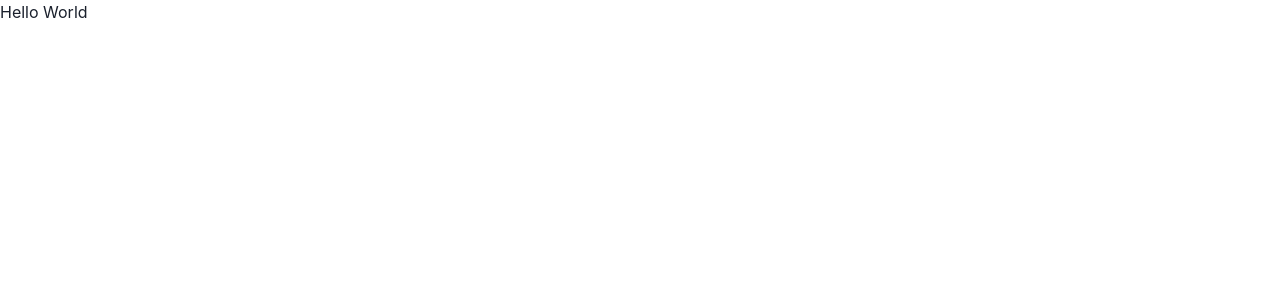
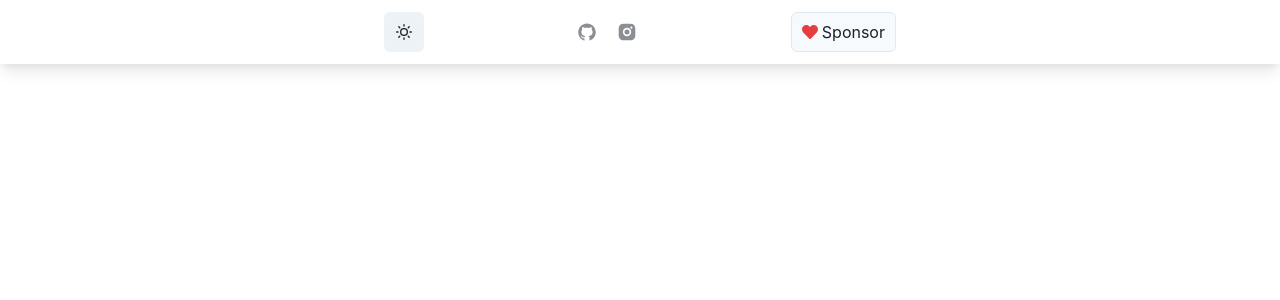
Before and after one commit to BrunoAndradeF/mi-aumor-web, a Next.js app: page / in a window 1280 px wide. Shown: the top 300 px of the page. Built offline with nearby package versions, Linux system fonts and the light colour scheme.

Commit message:
#1 - componente header

```diff
--- a/next.config.js
+++ b/next.config.js
@@ -2,6 +2,13 @@
 const nextConfig = {
   reactStrictMode: true,
   swcMinify: true,
+  webpack(config) {
+    config.module.rules.push({
+      test: /\.svg$/,
+      use: [{ loader: '@svgr/webpack', options: { icon: true } }],
+    });
+    return config;
+  },
 };
 
 module.exports = nextConfig;
--- a/package.json
+++ b/package.json
@@ -9,16 +9,20 @@
     "lint": "next lint"
   },
   "dependencies": {
+    "@chakra-ui/icons": "^2.0.11",
     "@chakra-ui/react": "^2.3.5",
+    "@chakra-ui/utils": "^2.0.11",
     "@emotion/react": "^11",
     "@emotion/styled": "^11",
     "framer-motion": "^6",
     "next": "12.3.1",
     "react": "18.2.0",
     "react-dom": "18.2.0",
+    "react-icons": "^4.4.0",
     "sass": "^1.55.0"
   },
   "devDependencies": {
+    "@svgr/webpack": "^6.4.0",
     "@types/node": "18.8.3",
     "@types/react": "18.0.21",
     "@types/react-dom": "18.0.6",
--- /dev/null
+++ b/src/components/common/navigation-header/navigation-header.module.scss
@@ -0,0 +1,9 @@
+.github {
+  min-width: 20px;
+  min-height: 20px;
+}
+
+.instagram {
+  min-width: 20px;
+  min-height: 20px;
+}
--- /dev/null
+++ b/src/components/common/navigation-header/navigation-header.tsx
@@ -0,0 +1,52 @@
+import { SunIcon, MoonIcon } from '@chakra-ui/icons';
+import { Flex, Icon, IconButton, Link, useColorMode } from '@chakra-ui/react';
+import NextLink from 'next/link';
+import { FC } from 'react';
+import { AiFillGithub } from 'react-icons/ai';
+import { FaHeart } from 'react-icons/fa';
+import { RiInstagramFill } from 'react-icons/ri';
+
+import styles from './navigation-header.module.scss';
+
+const NavigationHeader: FC = () => {
+  const { colorMode, toggleColorMode } = useColorMode();
+
+  return (
+    <header>
+      <Flex height="4rem" shadow="lg" align="center" justify="center">
+        <Flex width="40%" justify="space-between">
+          <IconButton
+            icon={colorMode === 'light' ? <SunIcon /> : <MoonIcon />}
+            aria-label="Color mode switcher"
+            onClick={toggleColorMode}
+          >
+            Switch Mode
+          </IconButton>
+
+          <Flex>
+            <NextLink href="https://github.com/Felipe1496/adotame" passHref>
+              <Link isExternal variant="ghost">
+                <Icon as={AiFillGithub} className={styles.github} />
+              </Link>
+            </NextLink>
+
+            <NextLink href="https://www.instagram.com/adotame_/" passHref>
+              <Link isExternal variant="ghost">
+                <Icon as={RiInstagramFill} className={styles.instagram} />
+              </Link>
+            </NextLink>
+          </Flex>
+
+          <NextLink href="#" passHref>
+            <Link isExternal variant="outline" outline="none" display="flex" gap="0.25rem" alignItems="center">
+              <FaHeart color="var(--chakra-colors-red-500)" />
+              Sponsor
+            </Link>
+          </NextLink>
+        </Flex>
+      </Flex>
+    </header>
+  );
+};
+
+export default NavigationHeader;
--- a/src/components/pages/homepage/homepage.tsx
+++ b/src/components/pages/homepage/homepage.tsx
@@ -1,10 +1,9 @@
-import { Flex } from '@chakra-ui/react';
-
+import NavigationHeader from '@/components/common/navigation-header/navigation-header';
 import Page from '@/components/common/page/page';
 
 const Homepage = () => (
   <Page title="Homepage">
-    <Flex>Hello World</Flex>
+    <NavigationHeader />
   </Page>
 );
 
--- a/src/pages/_app.tsx
+++ b/src/pages/_app.tsx
@@ -1,9 +1,11 @@
 import { ChakraProvider } from '@chakra-ui/react';
 import type { AppProps } from 'next/app';
 
+import { theme } from '@/theme/theme';
+
 const MyApp = ({ Component, pageProps }: AppProps) => {
   return (
-    <ChakraProvider>
+    <ChakraProvider resetCSS theme={theme}>
       <Component {...pageProps} />
     </ChakraProvider>
   );
--- /dev/null
+++ b/src/theme/components/link.ts
@@ -0,0 +1,28 @@
+import { ChakraVariantType } from '@/types/chakra';
+
+export const LinkStyles = {
+  variants: {
+    ghost: (props: ChakraVariantType) => ({
+      display: 'flex',
+      padding: '10px',
+      borderRadius: 'md',
+      opacity: '0.5',
+      _hover: {
+        bg: props.colorMode === 'dark' ? 'whiteAlpha.200' : 'gray.200',
+        opacity: '0.8',
+      },
+    }),
+    outline: (props: ChakraVariantType) => ({
+      border: '1px solid',
+      borderColor: props.colorMode === 'dark' ? 'whiteAlpha.200' : 'gray.200',
+      bg: props.colorMode === 'dark' ? 'whiteAlpha.200' : 'gray.50',
+      py: '5px',
+      px: '10px',
+      borderRadius: 'md',
+      _hover: {
+        textDecoration: 'none',
+        bg: props.colorMode === 'dark' ? 'whiteAlpha.100' : 'gray.100',
+      },
+    }),
+  },
+};
--- /dev/null
+++ b/src/theme/theme.ts
@@ -0,0 +1,9 @@
+import { extendTheme } from '@chakra-ui/react';
+
+import { LinkStyles as Link } from './components/link';
+
+export const theme = extendTheme({
+  components: {
+    Link,
+  },
+});
--- /dev/null
+++ b/src/types/chakra.ts
@@ -0,0 +1,3 @@
+import { Dict } from '@chakra-ui/utils';
+
+export type ChakraVariantType = Dict;
--- a/styles/globals.css
+++ /dev/null
@@ -1,26 +0,0 @@
-html,
-body {
-  padding: 0;
-  margin: 0;
-  font-family: -apple-system, BlinkMacSystemFont, Segoe UI, Roboto, Oxygen, Ubuntu, Cantarell, Fira Sans, Droid Sans,
-    Helvetica Neue, sans-serif;
-}
-
-a {
-  color: inherit;
-  text-decoration: none;
-}
-
-* {
-  box-sizing: border-box;
-}
-
-@media (prefers-color-scheme: dark) {
-  html {
-    color-scheme: dark;
-  }
-  body {
-    color: white;
-    background: black;
-  }
-}
--- a/tsconfig.json
+++ b/tsconfig.json
@@ -20,6 +20,6 @@
       "@@/*": ["./*"]
     }
   },
-  "include": ["next-env.d.ts", "**/*.ts", "**/*.tsx"],
+  "include": ["next-env.d.ts", "**/*.ts", "**/*.tsx", "src/theme/components/button.tss"],
   "exclude": ["node_modules"]
 }
```
Also changed, not shown: 1 other file (tests, documents, lock files or other folders).
